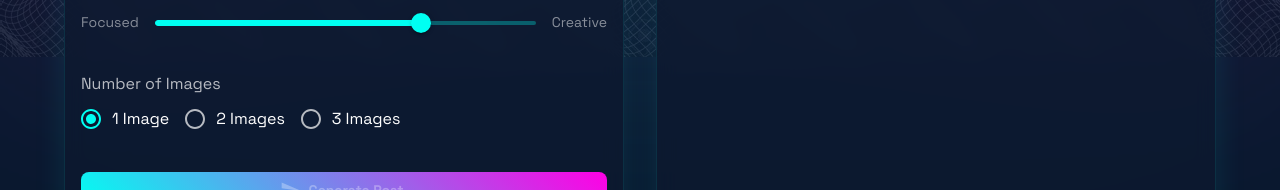
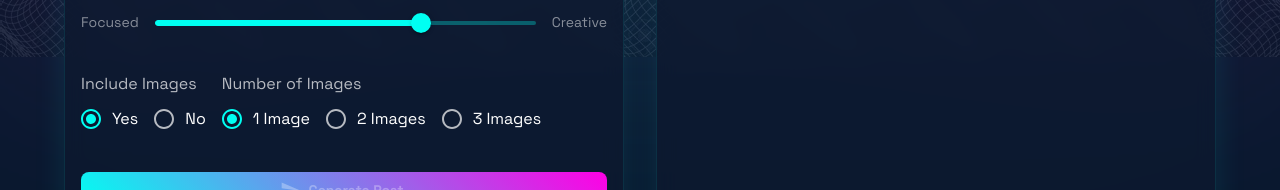
Before and after one commit to Naman0807/AI-post-gen, a Next.js app: page /dashboard in a window 1280 px wide. Shown: the part 743-933 px from the top of the page. Built offline with nearby package versions, Linux system fonts and the light colour scheme; no server answers; sample sign-in values are in the browser's storage.

Commit message:
added a toggle button if user need image or not

```diff
--- a/src/pages/dashboard/index.js
+++ b/src/pages/dashboard/index.js
@@ -35,6 +35,7 @@ const Dashboard = () => {
 	const [topic, setTopic] = useState("");
 	const [platform, setPlatform] = useState("linkedin");
 	const [imageCount, setImageCount] = useState(1);
+	const [includeImages, setIncludeImages] = useState(true);
 	const [generatedContent, setGeneratedContent] = useState("");
 	const [generatedImage, setGeneratedImage] = useState(null);
 	const [loading, setLoading] = useState(false);
@@ -100,7 +101,8 @@ const Dashboard = () => {
 			const postOptions = {
 				topic,
 				platform,
-				imageCount,
+				includeImages,
+				imageCount: includeImages ? imageCount : 0,
 				postLength,
 				temperature,
 			};
@@ -490,6 +492,55 @@ const Dashboard = () => {
 										variant="subtitle1"
 										sx={{ color: "rgba(255, 255, 255, 0.7)" }}
 									>
+										Include Images
+									</Typography>
+									<RadioGroup
+										row
+										value={includeImages.toString()}
+										onChange={(e) =>
+											setIncludeImages(e.target.value === "true")
+										}
+									>
+										<FormControlLabel
+											value="true"
+											control={
+												<Radio
+													sx={{
+														color: "rgba(255, 255, 255, 0.7)",
+														"&.Mui-checked": {
+															color: theme.palette.primary.main,
+														},
+													}}
+												/>
+											}
+											label={
+												<Typography sx={{ color: "#fff" }}>Yes</Typography>
+											}
+										/>
+										<FormControlLabel
+											value="false"
+											control={
+												<Radio
+													sx={{
+														color: "rgba(255, 255, 255, 0.7)",
+														"&.Mui-checked": {
+															color: theme.palette.primary.main,
+														},
+													}}
+												/>
+											}
+											label={<Typography sx={{ color: "#fff" }}>No</Typography>}
+										/>
+									</RadioGroup>
+								</FormControl>
+
+								{/* Only show image count if includeImages is true */}
+								{includeImages && (
+									<FormControl component="fieldset" sx={{ my: 2 }}>
+										<Typography
+											variant="subtitle1"
+											sx={{ color: "rgba(255, 255, 255, 0.7)" }}
+										>
 											Number of Images
 										</Typography>
 										<RadioGroup
@@ -520,6 +571,7 @@ const Dashboard = () => {
 											))}
 										</RadioGroup>
 									</FormControl>
+								)}
 
 								<Button
 									variant="contained"
```
Lines whose indentation alone changed are shown as unchanged.
